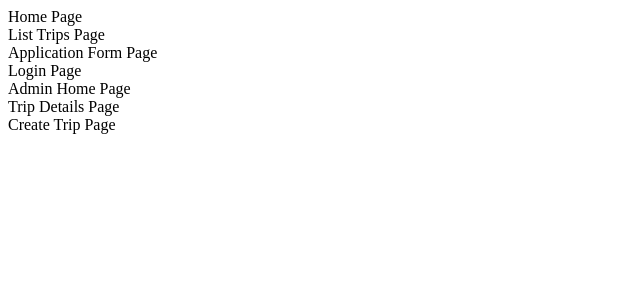
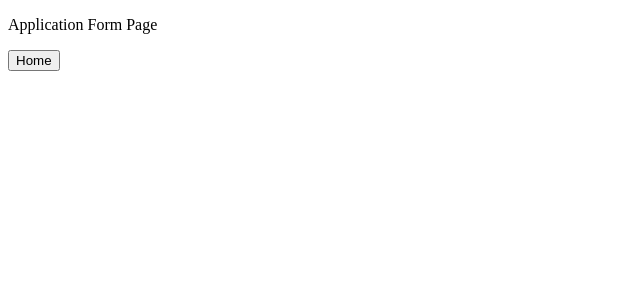
Before and after one commit to future4code/guimaraes-Patricia-Quarezemin, a React (Create React App) app in the folder modulo4/projeto-labex/projeto-labex/: page /trips/application in a window 1280 px wide. Shown: the top 300 px of the page, without its empty margins (0-640 px from the left). Built offline with nearby package versions, Linux system fonts and the light colour scheme.

Commit message:
Rotas criadas

```diff
--- a/modulo4/projeto-labex/projeto-labex/package.json
+++ b/modulo4/projeto-labex/projeto-labex/package.json
@@ -8,6 +8,7 @@
     "@testing-library/user-event": "^13.5.0",
     "react": "^18.0.0",
     "react-dom": "^18.0.0",
+    "react-router-dom": "^6.2.2",
     "react-scripts": "5.0.0",
     "web-vitals": "^2.1.4"
   },
--- a/modulo4/projeto-labex/projeto-labex/src/AdminHomePage.jsx
+++ /dev/null
@@ -1,8 +0,0 @@
-import React from 'react'
-
-function AdminHomePage (){
-    return(
-        <div>Admin Home Page</div>
-    )
-}
-export default AdminHomePage
--- a/modulo4/projeto-labex/projeto-labex/src/App.js
+++ b/modulo4/projeto-labex/projeto-labex/src/App.js
@@ -1,24 +1,10 @@
 import React from 'react'
-import AdminHomePage from './AdminHomePage';
-import ApplicationFormPage from './Pages/ApplicationFormPage';
-import CreateTripPage from './Pages/CreateTripPage';
-import HomePage from './Pages/HomePage';
-import ListTripsPage from './Pages/ListTripsPage';
-import LoginPage from './Pages/LoginPage';
-import TripDetailsPage from './Pages/TripDetailsPage';
+import Router from './Routes/Router';
 
-function App() {
+const App = () => {
   return (
-    <div >
-      <HomePage />
-      <ListTripsPage />
-      <ApplicationFormPage />
-      <LoginPage />
-      <AdminHomePage />
-      <TripDetailsPage />
-      <CreateTripPage />
-    </div>
+    <Router />
   );
 }
 
-export default App;
+export default App
--- /dev/null
+++ b/modulo4/projeto-labex/projeto-labex/src/Pages/AdminHomePage.jsx
@@ -0,0 +1,18 @@
+import React from 'react'
+import { useNavigate } from 'react-router-dom'
+
+const AdminHomePage = () => {
+
+    const navigate = useNavigate()
+
+    const goToListTrips = () => {
+        navigate('/trips/list')
+    }
+    return(
+        <div>
+            <p>Admin Home Page</p>
+            <button onClick={goToListTrips}>Home</button>
+            </div>
+    )
+}
+export default AdminHomePage
--- a/modulo4/projeto-labex/projeto-labex/src/Pages/ApplicationFormPage.jsx
+++ b/modulo4/projeto-labex/projeto-labex/src/Pages/ApplicationFormPage.jsx
@@ -1,8 +1,18 @@
 import React from 'react'
+import { useNavigate } from 'react-router-dom'
 
-function ApplicationFormPage (){
-    return(
-        <div>Application Form Page</div>
+const ApplicationFormPage = () => {
+
+    const navigate = useNavigate()
+
+    const goToHomePage = () => {
+        navigate('/')
+    }
+    return (
+        <div>
+            <p>Application Form Page</p>
+            <button onClick={goToHomePage}>Home</button>
+        </div>
     )
 }
 export default ApplicationFormPage
--- a/modulo4/projeto-labex/projeto-labex/src/Pages/CreateTripPage.jsx
+++ b/modulo4/projeto-labex/projeto-labex/src/Pages/CreateTripPage.jsx
@@ -1,8 +1,18 @@
 import React from 'react'
+import { useNavigate } from 'react-router-dom'
 
-function CreateTripPage (){
-    return(
-        <div>Create Trip Page</div>
+const CreateTripPage = () => {
+
+    const navigate = useNavigate()
+
+    const goToHomePage = () => {
+        navigate('/')
+    }
+    return (
+        <div>
+            <p>Create Trip Page</p>
+            <button onClick={goToHomePage}>Home</button>
+        </div>
     )
 }
 export default CreateTripPage
--- a/modulo4/projeto-labex/projeto-labex/src/Pages/HomePage.jsx
+++ b/modulo4/projeto-labex/projeto-labex/src/Pages/HomePage.jsx
@@ -1,8 +1,23 @@
 import React from 'react'
+import { useNavigate } from 'react-router-dom'
 
-function HomePage() {
-    return(
-        <div>Home Page</div>
+const HomePage = () => {
+
+    const navigate = useNavigate()
+
+    const goToLoginPage = () => {
+        navigate('/login')
+    }
+
+    const goToListsTrip = () => {
+        navigate('/trips/list')
+    }
+    return (
+        <div>
+            <p>Home Page</p>
+            <button onClick={goToLoginPage}>Área Administrativa</button>
+            <button onClick={goToListsTrip}>Lista de Viagens</button>
+        </div>
     )
 }
 export default HomePage
--- a/modulo4/projeto-labex/projeto-labex/src/Pages/ListTripsPage.jsx
+++ b/modulo4/projeto-labex/projeto-labex/src/Pages/ListTripsPage.jsx
@@ -1,8 +1,18 @@
 import React from 'react'
+import { useNavigate } from 'react-router-dom'
 
-function ListTripsPage() {
-    return(
-        <div>List Trips Page</div>
+const ListTripsPage = () => {
+
+    const navigate = useNavigate()
+
+    const goToHomePage = () => {
+        navigate('/')
+    }
+    return (
+        <div>
+            <p>List Trips Page</p>
+            <button onClick={goToHomePage}>Home</button>
+        </div>
     )
 }
 export default ListTripsPage
--- a/modulo4/projeto-labex/projeto-labex/src/Pages/LoginPage.jsx
+++ b/modulo4/projeto-labex/projeto-labex/src/Pages/LoginPage.jsx
@@ -1,8 +1,18 @@
 import React from 'react'
+import { useNavigate } from 'react-router-dom'
 
-function LoginPage (){
-    return(
-        <div>Login Page</div>
+const LoginPage = () => {
+
+    const navigate = useNavigate()
+
+    const goToHomePage = () => {
+        navigate('/')
+    }
+    return (
+        <div>
+            <p>Login Page</p>
+            <button onClick={goToHomePage}>Home</button>
+        </div>
     )
 }
 export default LoginPage
--- a/modulo4/projeto-labex/projeto-labex/src/Pages/TripDetailsPage.jsx
+++ b/modulo4/projeto-labex/projeto-labex/src/Pages/TripDetailsPage.jsx
@@ -1,8 +1,18 @@
 import React from 'react'
+import { useNavigate } from 'react-router-dom'
 
-function TripDetailsPage (){
-    return(
-        <div>Trip Details Page</div>
+const TripDetailsPage = () => {
+
+    const navigate = useNavigate()
+
+    const goToHomePage = () => {
+        navigate('/')
+    }
+    return (
+        <div>
+            <p>Trip Details Page</p>
+            <button onClick={goToHomePage}>Home</button>
+        </div>
     )
 }
 export default TripDetailsPage
--- /dev/null
+++ b/modulo4/projeto-labex/projeto-labex/src/Routes/Router.jsx
@@ -0,0 +1,28 @@
+import React from 'react'
+import { BrowserRouter, Routes, Route } from 'react-router-dom'
+import HomePage from '../Pages/HomePage'
+import ListTripsPage from '../Pages/ListTripsPage'
+import ApplicationFormPage from '../Pages/ApplicationFormPage'
+import LoginPage from '../Pages/LoginPage'
+import AdminHomePage from '../Pages/AdminHomePage'
+import TripDetailsPage from '../Pages/TripDetailsPage'
+import CreateTripPage from '../Pages/CreateTripPage'
+
+const Router = () => {
+    return (
+        <BrowserRouter>
+            <Routes>
+                <Route index element={<HomePage />} />
+                <Route path='trips/list' element={<ListTripsPage />} />
+                <Route path='trips/application' element={<ApplicationFormPage />} />
+                <Route path='login' element={<LoginPage />} />
+                <Route path='admin/trips/list' element={<AdminHomePage />} />
+                <Route path='admin/trips/create' element={<CreateTripPage />} />
+                <Route path='admin/trips/:id' element={<TripDetailsPage />} />
+            </Routes>
+        </BrowserRouter>
+    )
+}
+
+
+export default Router
```
Also changed, not shown: 2 other files (tests, documents, lock files or other folders).
